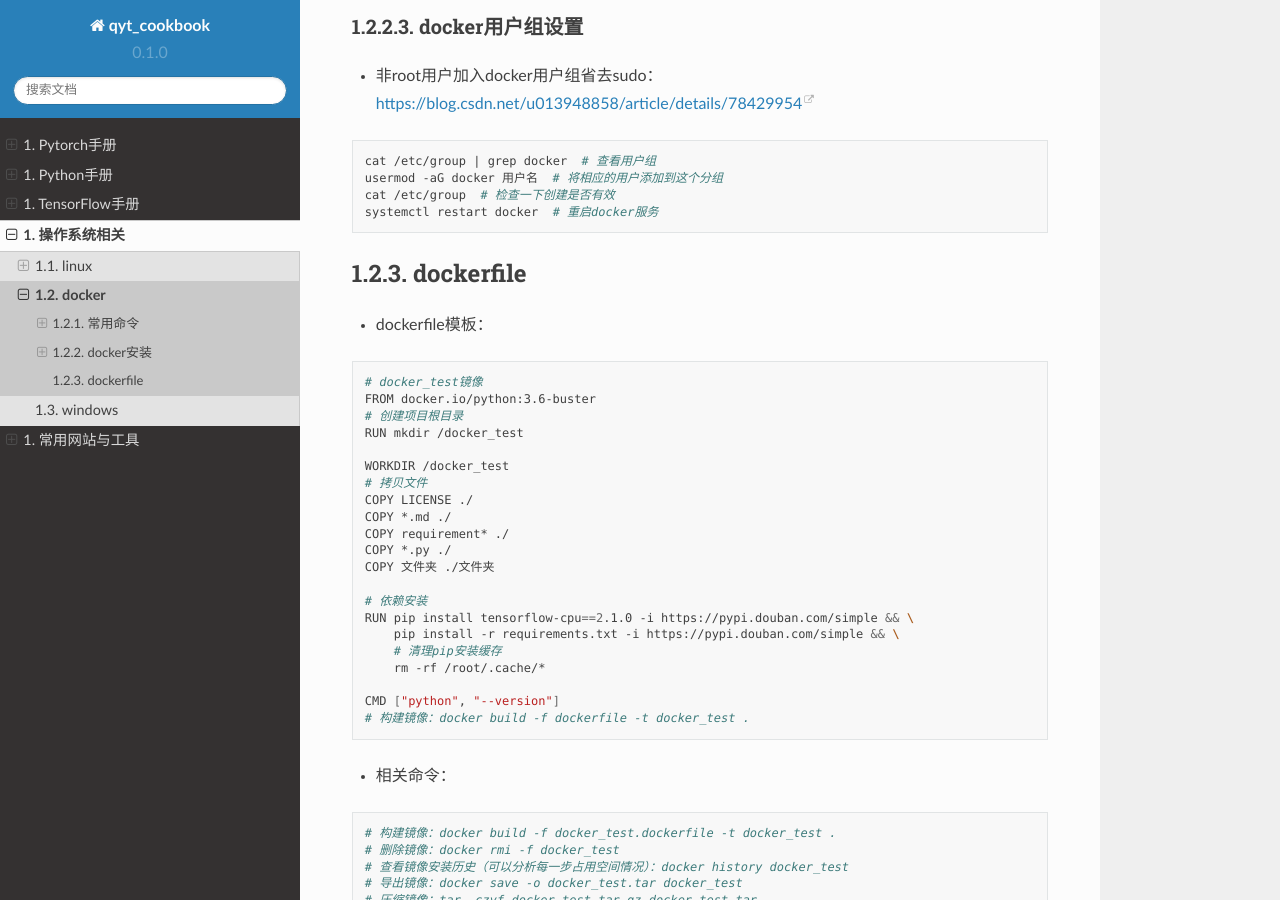
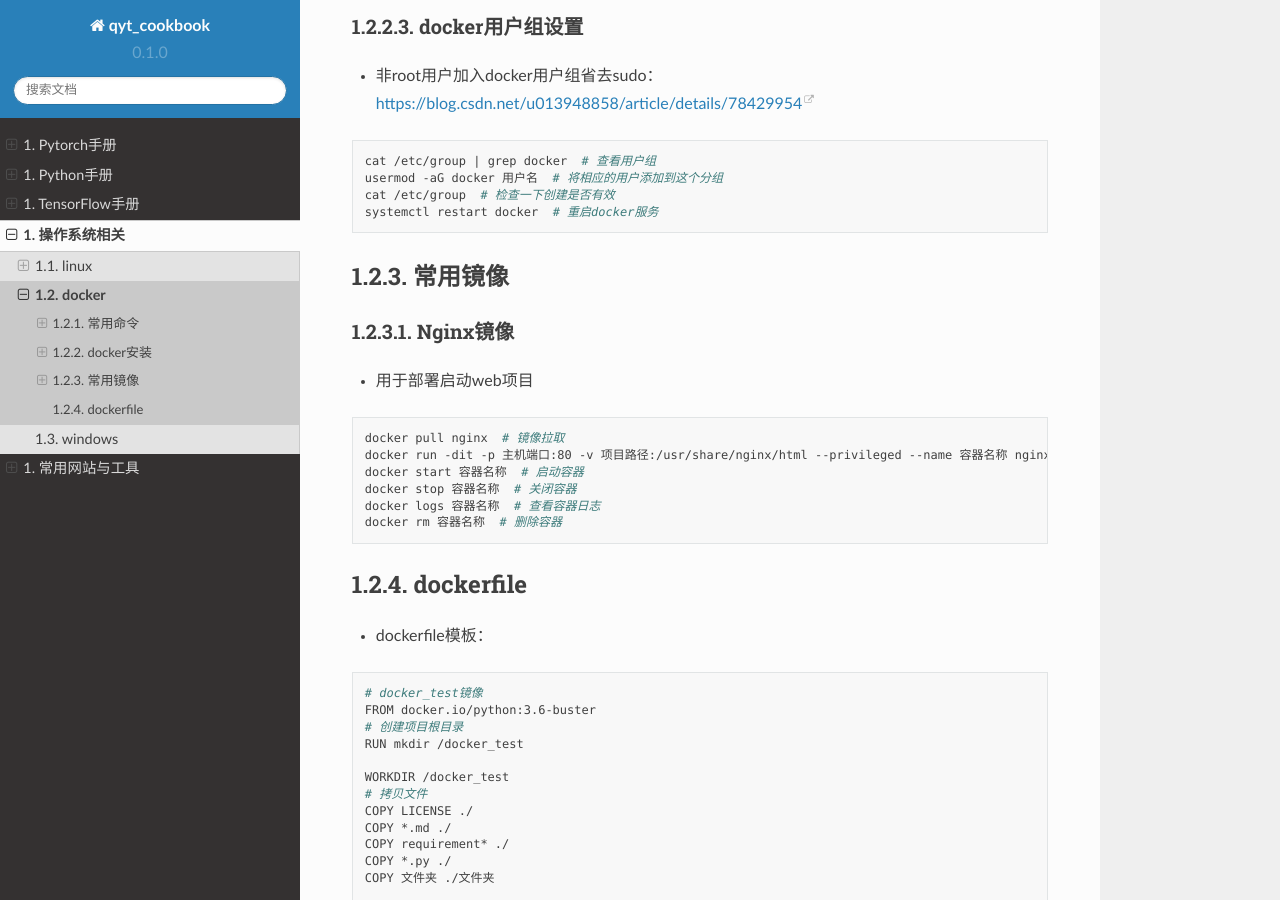
Before and after one commit to q759729997/qyt_cookbook, a Sphinx documentation site: the page built from qyt_cookbook/source/ossystem/docker.rst, in a window 1280 px wide and 900 px high, scrolled down 2150 px. Built offline with Sphinx 7.4.7 and the Read the Docs theme 2.0.0, drawn with Linux system fonts in a browser that asks for light colours.

Commit message:
Nginx镜像

```diff
--- a/qyt_cookbook/source/ossystem/docker.rst
+++ b/qyt_cookbook/source/ossystem/docker.rst
@@ -114,6 +114,23 @@ docker用户组设置
    cat /etc/group  # 检查一下创建是否有效
    systemctl restart docker  # 重启docker服务
 
+常用镜像
+######################
+
+Nginx镜像
+***************************
+
+- 用于部署启动web项目
+
+.. code:: shell
+
+   docker pull nginx  # 镜像拉取
+   docker run -dit -p 主机端口:80 -v 项目路径:/usr/share/nginx/html --privileged --name 容器名称 nginx  # 首次启动，根据镜像创建容器
+   docker start 容器名称  # 启动容器
+   docker stop 容器名称  # 关闭容器
+   docker logs 容器名称  # 查看容器日志
+   docker rm 容器名称  # 删除容器
+
 dockerfile
 ######################
 
```
